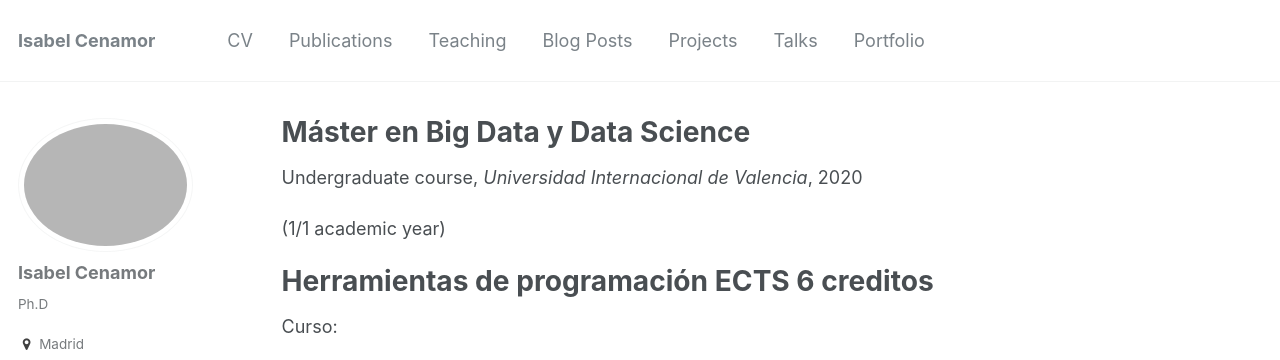
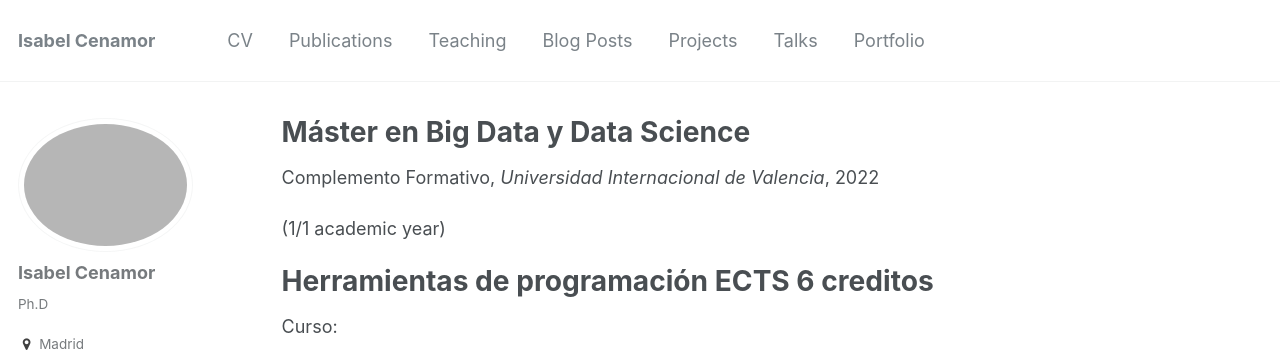
Before and after one commit to icenamor/icenamor.github.io, a Jekyll site: the page built from _teaching/2022-complementos.md, in a window 1280 px wide and 900 px high. Shown: the top 360 px of the window. Built offline with Jekyll 4.4.1, drawn with Linux system fonts in a browser that asks for light colours; some web fonts are replaced.

Commit message:
Update 2022-complementos.md

```diff
--- a/_teaching/2022-complementos.md
+++ b/_teaching/2022-complementos.md
@@ -1,10 +1,10 @@
 ---
 title: " Máster en Big Data y Data Science"
 collection: teaching
-type: "Undergraduate course"
-permalink: /teaching/2020-spring-teaching-1
+type: "Complemento Formativo"
+permalink: /teaching/2022-complementos
 venue: "Universidad Internacional de Valencia"
-date: 2020-11-17
+date: 2022-11-17
 location: "Valencia, Spain"
 ---
 (1/1 academic year)
```
